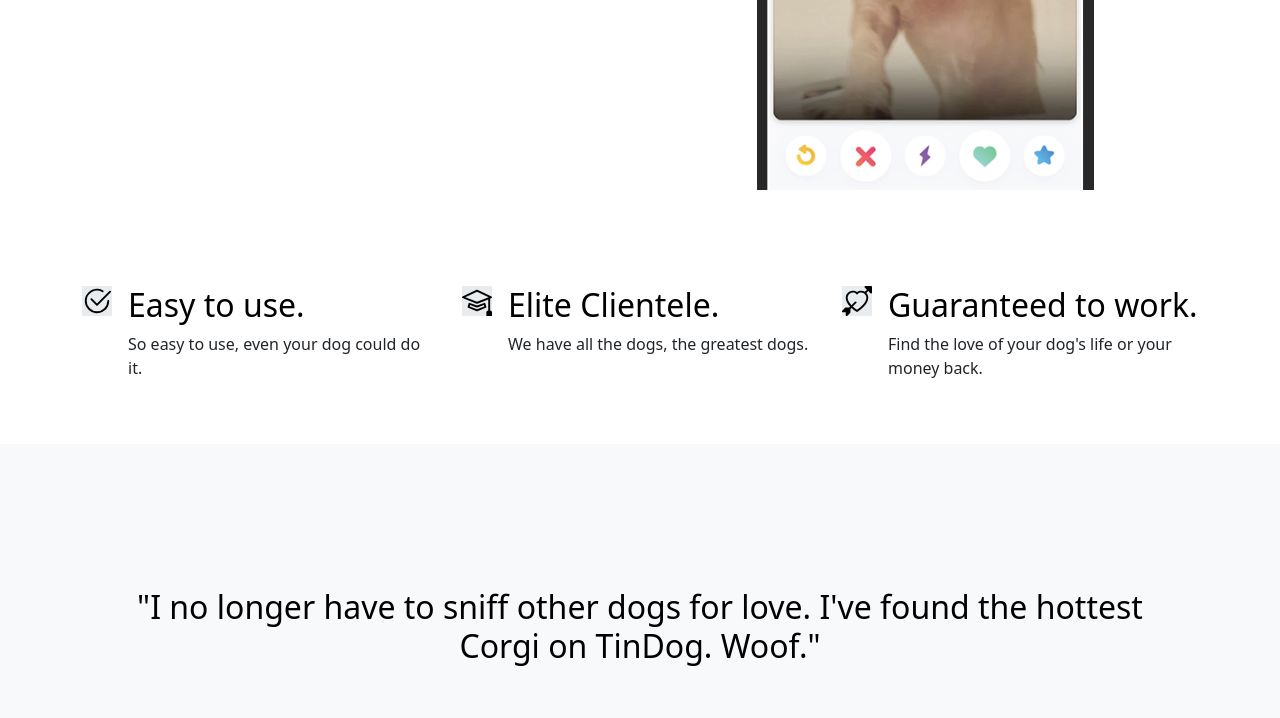
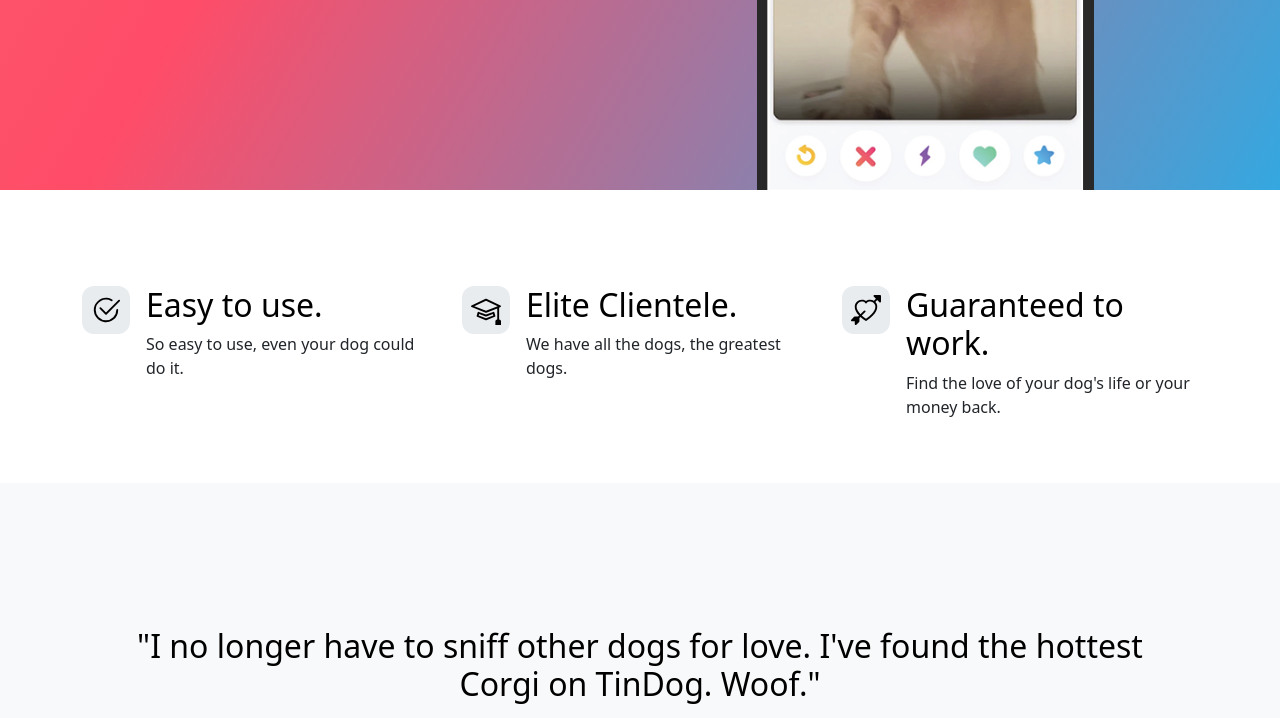
Before and after one commit to mrishan843/MyPortfolio, a plain HTML site: page 11.3 TinDog Project/index.html in a window 1280 px wide. Shown: the part 500-1218 px from the top of the page. Drawn offline with nearby package versions, Linux system fonts and the light colour scheme.

Commit message:
Update index.html

```diff
--- a/11.3 TinDog Project/index.html
+++ b/11.3 TinDog Project/index.html
@@ -7,7 +7,7 @@
   <title>TinDog</title>
   <link href="https://cdn.jsdelivr.net/npm/bootstrap@5.3.3/dist/css/bootstrap.min.css" rel="stylesheet"
   integrity="sha384-QWTKZyjpPEjISv5WaRU9OFeRpok6YctnYmDr5pNlyT2bRjXh0JMhjY6hW+ALEwIH" crossorigin="anonymous">
-  <link rel="stylesheet" href="./css/style2.css">
+  <link rel="stylesheet" href="style.css">
 </head>
 
 <body>
```
